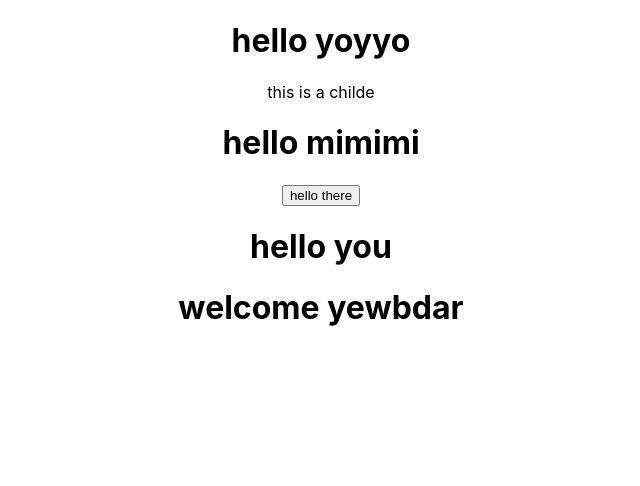
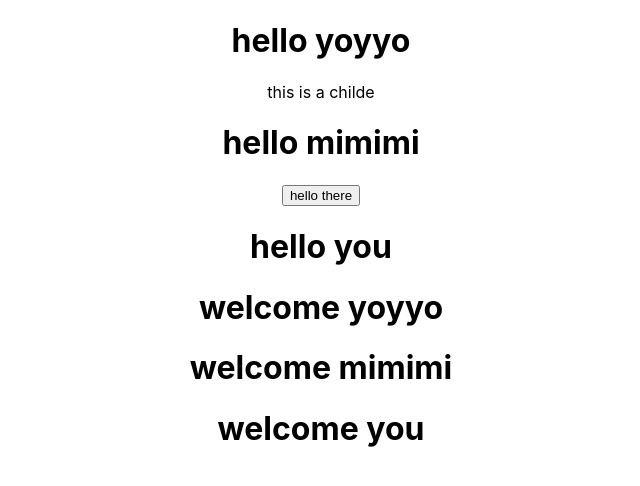
Before and after one commit to yewbdar/new-react, a React (Create React App) app: page / in a window 1280 px wide. Shown: the top 486 px of the page, without its empty margins (319-959 px from the left). Built offline with nearby package versions, Linux system fonts and the light colour scheme.

Commit message:
class-props

```diff
--- a/src/App.js
+++ b/src/App.js
@@ -10,7 +10,9 @@ function App() {
       <Greet name='yoyyo'><p>this is a childe</p></Greet>
       <Greet name='mimimi'><button>hello there</button></Greet>
       <Greet name='you'/>
-      <WelCome/>
+      <WelCome name='yoyyo'/>
+      <WelCome name='mimimi'/>
+      <WelCome name='you'/>
     </div>
   );
 }
--- a/src/components/WelCome.js
+++ b/src/components/WelCome.js
@@ -2,7 +2,7 @@ import React ,{Component} from 'react'
 class WelCome extends Component {
     render() {
         return  (
-            <h1>welcome yewbdar </h1>
+            <h1>welcome {this.props.name} </h1>
         )
     }
     }
```
